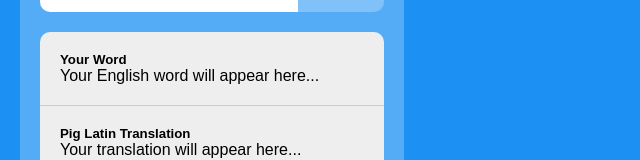
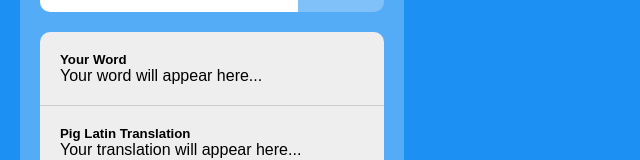
Before and after one commit to themistac/pig-latin-app-angular4, an Angular app: page / in a window 1280 px wide. Shown: the part 132-292 px from the top of the page, without its empty margins (0-640 px from the left). Built offline with nearby package versions, Linux system fonts and the light colour scheme.

Commit message:
Text changes

```diff
--- a/src/app/app.component.html
+++ b/src/app/app.component.html
@@ -8,7 +8,7 @@
 
   <div class="translation">
     <h5>Your Word</h5>
-    <p>{{ translate || 'Your English word will appear here...' }}</p>
+    <p>{{ translate || 'Your word will appear here...' }}</p>
   </div>
 
   <div class="translation piglatin">
```
